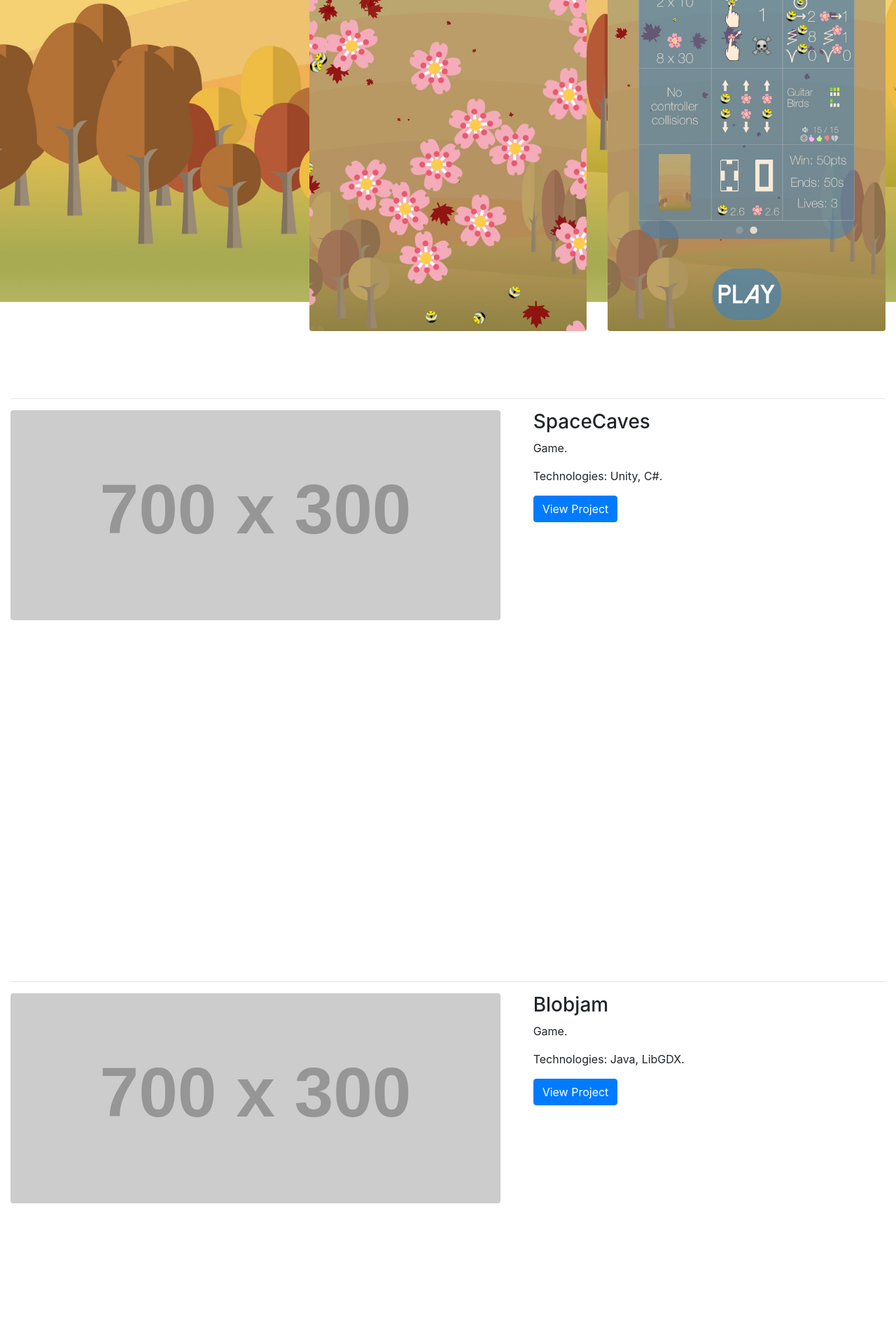
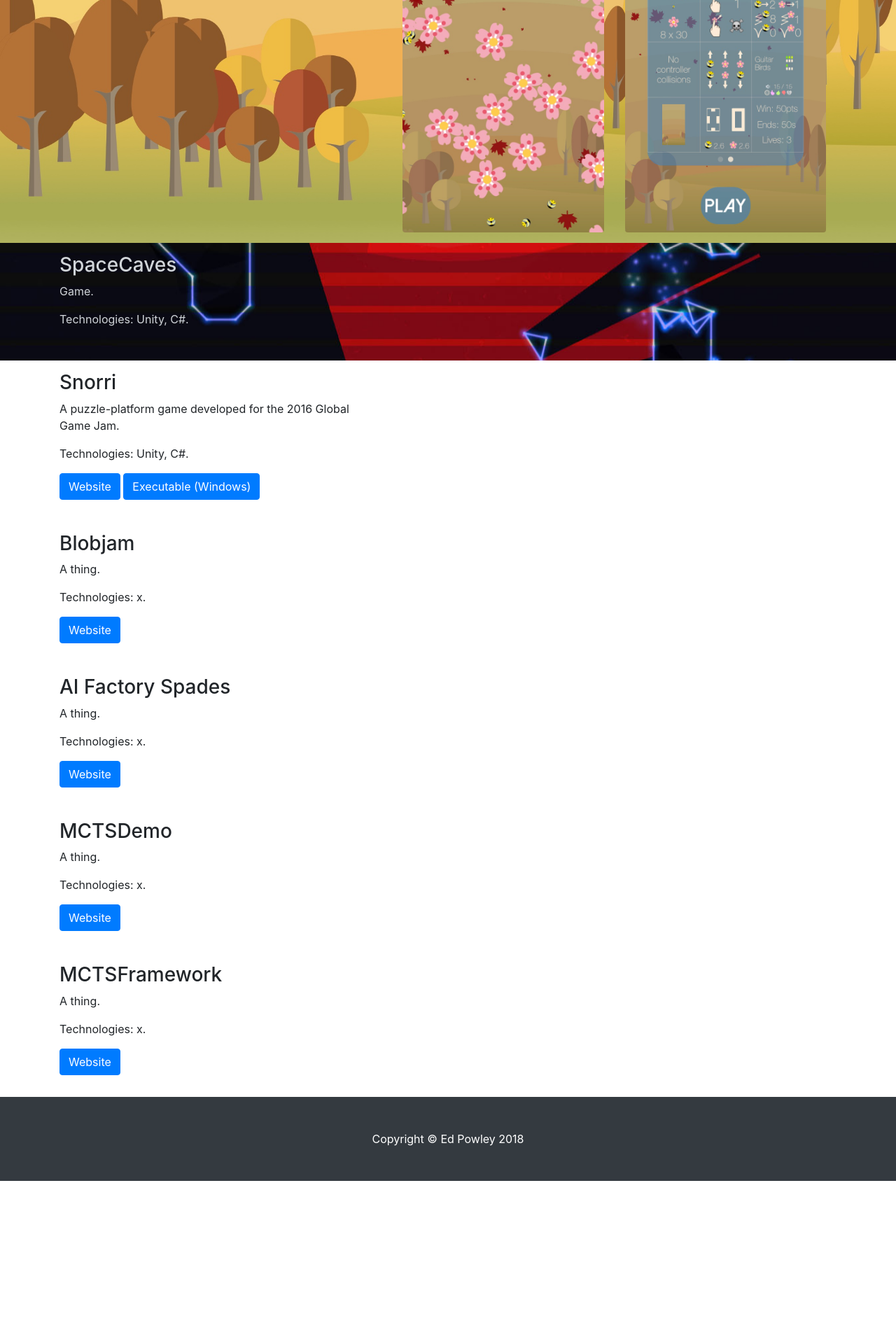
Before and after one commit to edpowley/btdsys.com, a website with bundled scripts: page ed/index.html in a window 1280 px wide. Shown: the part 399-2289 px from the top of the page at 70% size. After the commit the page ends 2086 px from the top, so only its background shows below. Built offline with nearby package versions, Linux system fonts and the light colour scheme; placeholder pictures from the web are drawn by us; files whose address does not match are found by name.

Commit message:
Additions

```diff
--- a/ed/css/1-col-portfolio.css
+++ b/ed/css/1-col-portfolio.css
@@ -18,6 +18,12 @@ body {
   margin-bottom: 15px;
 }
 
-.row {
-  height: 100vh;
+.page {
+  width: 100%;
+  padding-top: 15px;
+  padding-bottom: 15px;
 }
+
+.light-text {
+  color: #d1d5d9;
+}
--- a/ed/index.html
+++ b/ed/index.html
@@ -23,191 +23,169 @@
     <!-- Navigation -->
     <nav class="navbar navbar-expand-lg navbar-dark bg-dark fixed-top" id="mainNav">
       <div class="container">
-        <a class="navbar-brand" href="#">Ed Powley</a>
+        <a class="navbar-brand js-scroll-trigger" href="#top">Ed Powley</a>
         <button class="navbar-toggler" type="button" data-toggle="collapse" data-target="#navbarResponsive" aria-controls="navbarResponsive" aria-expanded="false" aria-label="Toggle navigation">
           <span class="navbar-toggler-icon"></span>
         </button>
         <div class="collapse navbar-collapse" id="navbarResponsive">
-          <ul class="navbar-nav ml-auto">
-            <li class="nav-item">
-              <a class="nav-link js-scroll-trigger" href="#wevva">Wevva</a>
-            </li>
-            <li class="nav-item">
-              <a class="nav-link js-scroll-trigger" href="#spacecaves">SpaceCaves</a>
-            </li>
-            <li class="nav-item">
-              <a class="nav-link js-scroll-trigger" href="#blobjam">Blobjam</a>
-            </li>
-            <li class="nav-item">
-              <a class="nav-link js-scroll-trigger" href="#spades">AI Factory Spades</a>
-            </li>
-            <li class="nav-item">
-              <a class="nav-link js-scroll-trigger" href="#mctsdemo">MCTSDemo</a>
-            </li>
-            <li class="nav-item">
-              <a class="nav-link js-scroll-trigger" href="#mctsframework">MCTSFramework</a>
-            </li>
+          <ul class="navbar-nav ml-auto" id="navbarList">
           </ul>
         </div>
       </div>
     </nav>
 
     <!-- Page Content -->
-    <div class="container-fluid">
+      <!-- Page Heading -->
+      <div class="page" id="top" data-parallax="scroll" data-image-src="img/bio-background.jpg">
+        <div class="container">
+          <div class="row">
+            <div class="col-12 col-md-4">
+              <h1>Ed Powley</h1>
+              <p>Coder, researcher, game developer, lecturer, musician.</p>
+            </div>
+          </div>
+        </div>
+      </div>
 
-      <!-- Page Heading -->
-      <h1 class="my-4">Ed Powley
-        <!-- <small>Secondary Text</small> -->
-      </h1>
-
-      <div id="wevva" class="row" data-parallax="scroll" data-image-src="img/wevva-background.jpg">
-        <div class="col-12 col-md-4 mt-3 mb-3">
+      <div class="page" id="wevva" data-parallax="scroll" data-image-src="img/wevva-background.jpg">
+        <div class="container">
+          <div class="row">
+            <div class="col-12 col-md-5 mb-3">
               <h3>Wevva</h3>
               <p>iOS app for rapid casual game design.</p>
               <p>Technologies: Swift, SpriteKit.</p>
               <a class="btn btn-primary" href="http://www.wevvagame.com/">Website</a>
               <a href="https://itunes.apple.com/us/app/wevva/id1322519841?mt=8"><img src="img/apple-app-store.svg" alt="Download on the App Store" /></a>
             </div>
-        <div class="col-6 col-md-4 mt-3 mb-3">
-            <img class="img-fluid rounded" src="img/wevva-demo-screen-1.jpg" alt="">
+            <div class="col-12 col-md-7">
+              <div class="container">
+                <div class="row">
+                  <div class="col-6">
+                    <img class="img-fluid rounded" src="img/wevva-demo-screen-1.jpg" alt="" />
                   </div>
-        <div class="col-6 col-md-4 mt-3 mb-3">
-            <img class="img-fluid rounded" src="img/wevva-demo-screen-2.jpg" alt="">
+                  <div class="col-6">
+                    <img class="img-fluid rounded" src="img/wevva-demo-screen-2.jpg" alt="" />
                   </div>
                 </div>
-      <!-- /.row -->
+              </div>
+            </div>
+          </div>
+        </div>
+      </div>
 
-      <!--<hr>
-
+      <div class="page" id="spacecaves" data-parallax="scroll" data-image-src="img/spacecaves-background.jpg">
+        <div class="container light-text">
           <div class="row">
-        <div class="col-md-7">
-          <a href="#">
-            <img class="img-fluid rounded mb-3 mb-md-0" src="http://placehold.it/700x300" alt="">
-          </a>
-        </div>
-        <div class="col-md-5">
-          <h3>The Augmented Telegrapher</h3>
-          <p>Microsoft HoloLens experience designed in collaboration with Porthcurno Telegraph Museum.</p>
-          <p>Technologies: Unity, C#, Vuforia.</p>
-          <a class="btn btn-primary" href="#">View Project</a>
-        </div>
-      </div> -->
-      <!-- /.row -->
-
-      <hr>
-
-      <div id="spacecaves" class="row">
-        <div class="col-md-7">
-          <a href="#">
-            <img class="img-fluid rounded mb-3 mb-md-0" src="http://placehold.it/700x300" alt="">
-          </a>
-        </div>
-        <div class="col-md-5">
+            <div class="col-12 col-md-5 mb-3">
               <h3>SpaceCaves</h3>
               <p>Game.</p>
               <p>Technologies: Unity, C#.</p>
-          <a class="btn btn-primary" href="#">View Project</a>
+            </div>
+            <div class="col-12 col-md-7">
+              <div class="container">
+                <div class="row">
                 </div>
               </div>
-      <!-- /.row -->
-
-      <hr>
-
-      <div id="blobjam" class="row">
-        <div class="col-md-7">
-          <a href="#">
-            <img class="img-fluid rounded mb-3 mb-md-0" src="http://placehold.it/700x300" alt="">
-          </a>
-        </div>
-        <div class="col-md-5">
-          <h3>Blobjam</h3>
-          <p>Game.</p>
-          <p>Technologies: Java, LibGDX.</p>
-          <a class="btn btn-primary" href="#">View Project</a>
             </div>
           </div>
-      <!-- /.row -->
-
-      <hr>
-
-      <div id="spades" class="row">
-        <div class="col-md-7">
-          <a href="#">
-            <img class="img-fluid rounded mb-3 mb-md-0" src="http://placehold.it/700x300" alt="">
-          </a>
-        </div>
-        <div class="col-md-5">
-          <h3>AI Factory Spades</h3>
-          <p>Stuff.</p>
-          <p>Technologies: C++.</p>
-          <a class="btn btn-primary" href="#">View Project</a>
         </div>
       </div>
-      <!-- /.row -->
 
-      <hr>
-
-      <div id="mctsdemo" class="row">
-        <div class="col-md-7">
-          <a href="#">
-            <img class="img-fluid rounded mb-3 mb-md-0" src="http://placehold.it/700x300" alt="">
-          </a>
+      <div class="page" id="snorri" data-parallax="scroll" data-image-src="img/snorri-background.jpg">
+        <div class="container">
+          <div class="row">
+            <div class="col-12 col-md-5 mb-3">
+              <h3>Snorri</h3>
+              <p>A puzzle-platform game developed for the 2016 Global Game Jam.</p>
+              <p>Technologies: Unity, C#.</p>
+              <a class="btn btn-primary" href="https://globalgamejam.org/2016/games/snorri">Website</a>
+              <a class="btn btn-primary" href="https://ggj.s3.amazonaws.com/games/2016/01/31/1458/Snorri.zip">Executable (Windows)</a>
             </div>
-        <div class="col-md-5">
-          <h3>MCTSDemo</h3>
-          <p>Demo.</p>
-          <p>Technologies: C#, WPF.</p>
-          <a class="btn btn-primary" href="#">View Project</a>
+            <div class="col-12 col-md-7">
+              <div class="container">
+                <div class="row">
                 </div>
               </div>
-      <!-- /.row -->
-
-      <hr>
-
-      <div id="mctsframework" class="row">
-        <div class="col-md-7">
-          <a href="#">
-            <img class="img-fluid rounded mb-3 mb-md-0" src="http://placehold.it/700x300" alt="">
-          </a>
-        </div>
-        <div class="col-md-5">
-          <h3>MCTSFramework</h3>
-          <p>Stuff.</p>
-          <p>Technologies: C#, C++.</p>
-          <a class="btn btn-primary" href="#">View Project</a>
             </div>
           </div>
-      <!-- /.row -->
+        </div>
+      </div>
 
-      <hr>
+      <div class="page" id="blobjam" data-parallax="scroll" data-image-src="img/blobjam-background.jpg">
+        <div class="container">
+          <div class="row">
+            <div class="col-12 col-md-5 mb-3">
+              <h3>Blobjam</h3>
+              <p>A thing.</p>
+              <p>Technologies: x.</p>
+              <a class="btn btn-primary" href="">Website</a>
+            </div>
+            <div class="col-12 col-md-7">
+              <div class="container">
+                <div class="row">
+                </div>
+              </div>
+            </div>
+          </div>
+        </div>
+      </div>
 
-      <!-- Pagination -->
-      <!-- <ul class="pagination justify-content-center">
-        <li class="page-item">
-          <a class="page-link" href="#" aria-label="Previous">
-            <span aria-hidden="true">&laquo;</span>
-            <span class="sr-only">Previous</span>
-          </a>
-        </li>
-        <li class="page-item">
-          <a class="page-link" href="#">1</a>
-        </li>
-        <li class="page-item">
-          <a class="page-link" href="#">2</a>
-        </li>
-        <li class="page-item">
-          <a class="page-link" href="#">3</a>
-        </li>
-        <li class="page-item">
-          <a class="page-link" href="#" aria-label="Next">
-            <span aria-hidden="true">&raquo;</span>
-            <span class="sr-only">Next</span>
-          </a>
-        </li>
-      </ul> -->
+      <div class="page" id="spades" data-parallax="scroll" data-image-src="img/spades-background.jpg">
+        <div class="container">
+          <div class="row">
+            <div class="col-12 col-md-5 mb-3">
+              <h3>AI Factory Spades</h3>
+              <p>A thing.</p>
+              <p>Technologies: x.</p>
+              <a class="btn btn-primary" href="">Website</a>
+            </div>
+            <div class="col-12 col-md-7">
+              <div class="container">
+                <div class="row">
+                </div>
+              </div>
+            </div>
+          </div>
+        </div>
+      </div>
 
+      <div class="page" id="mctsdemo" data-parallax="scroll" data-image-src="img/mctsdemo-background.jpg">
+        <div class="container">
+          <div class="row">
+            <div class="col-12 col-md-5 mb-3">
+              <h3>MCTSDemo</h3>
+              <p>A thing.</p>
+              <p>Technologies: x.</p>
+              <a class="btn btn-primary" href="">Website</a>
             </div>
-    <!-- /.container -->
+            <div class="col-12 col-md-7">
+              <div class="container">
+                <div class="row">
+                </div>
+              </div>
+            </div>
+          </div>
+        </div>
+      </div>
+
+      <div class="page" id="mctsframework" data-parallax="scroll" data-image-src="img/mctsframework-background.jpg">
+        <div class="container">
+          <div class="row">
+            <div class="col-12 col-md-5 mb-3">
+              <h3>MCTSFramework</h3>
+              <p>A thing.</p>
+              <p>Technologies: x.</p>
+              <a class="btn btn-primary" href="">Website</a>
+            </div>
+            <div class="col-12 col-md-7">
+              <div class="container">
+                <div class="row">
+                </div>
+              </div>
+            </div>
+          </div>
+        </div>
+      </div>
 
     <!-- Footer -->
     <footer class="py-5 bg-dark">
--- a/ed/js/theme.js
+++ b/ed/js/theme.js
@@ -1,5 +1,18 @@
 (function($) {
   "use strict"; // Start of use strict
+
+  // Navigation
+  $('.page').each(function() {
+    var id = $(this).attr('id');
+    var title = $(this).find('h3').text();
+    if (title != "")
+    {
+      var li = $('<li class="nav-item">');
+      var a = $('<a class="nav-link js-scroll-trigger">').attr('href', '#' + id).text(title);
+      li.append(a);
+      $('#navbarList').append(li);
+    }
+  })
 
   // Smooth scrolling using jQuery easing
   $('a.js-scroll-trigger[href*="#"]:not([href="#"])').click(function() {
@@ -8,7 +21,7 @@
       target = target.length ? target : $('[name=' + this.hash.slice(1) + ']');
       if (target.length) {
         $('html, body').animate({
-          scrollTop: (target.offset().top - 70)
+          scrollTop: (target.offset().top - 56)
         }, 1000, "easeInOutExpo");
         return false;
       }
```
Also changed, not shown: ed/img/bio-background.jpg (added), ed/img/spacecaves-background.jpg (added). Lines whose indentation alone changed are shown as unchanged.
